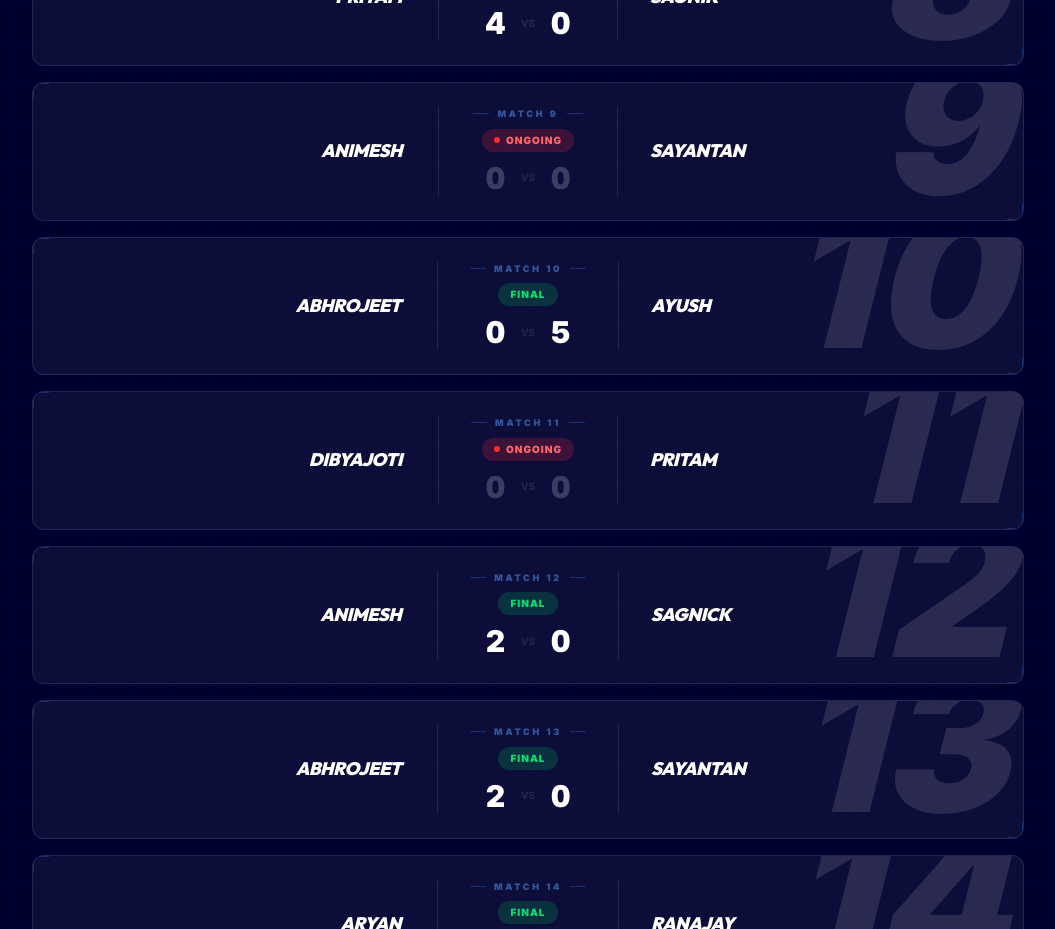
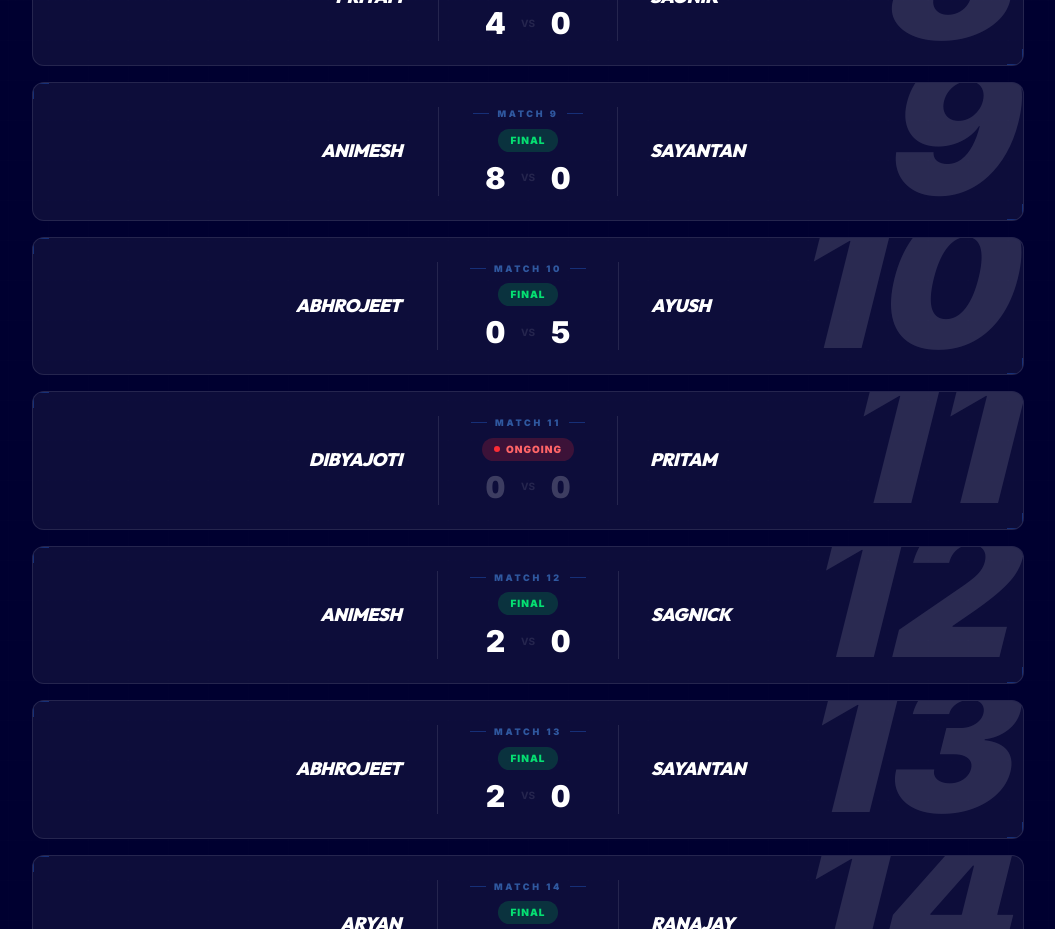
Before and after one commit to barnikbhai2007/uxl, a React (Vite) app: page / in a window 1280 px wide. Shown: the part 1800-2729 px from the top of the page, without its empty margins (112-1167 px from the left). Built offline with nearby package versions, Linux system fonts and the light colour scheme.

Commit message:
feat: Add match results and news for SAYANTAN vs ANIMESH
Includes the score, scorers, and stats for the match between SAYANTAN and ANIMESH, and adds a corresponding news post to highlight the result.

```diff
--- a/src/App.tsx
+++ b/src/App.tsx
@@ -87,6 +87,17 @@ const getMatchesFromSchedule = (teams: Team[]): Match[] => {
         homeScorers = [{ playerName: 'Hazard', goals: 1 }, { playerName: 'Kane', goals: 1 }];
         homeStats = { shots: 6, shotsOnTarget: 5, possession: 54, passAccuracy: 87, fouls: 0, offsides: 0 };
         awayStats = { shots: 3, shotsOnTarget: 3, possession: 46, passAccuracy: 77, fouls: 0, offsides: 0 };
+      } else if (sm.home === "SAYANTAN" && sm.away === "ANIMESH") {
+        homeScore = 0; awayScore = 8; status = 'finished';
+        awayScorers = [
+          { playerName: 'C. Ronaldo', goals: 4 },
+          { playerName: 'Berghuis', goals: 1 },
+          { playerName: 'Zieliński', goals: 1 },
+          { playerName: 'Al Dawsari', goals: 1 },
+          { playerName: 'O\'Reilly', goals: 1 }
+        ];
+        homeStats = { shots: 0, shotsOnTarget: 0, possession: 40, passAccuracy: 60, fouls: 0, offsides: 0 };
+        awayStats = { shots: 12, shotsOnTarget: 12, possession: 60, passAccuracy: 90, fouls: 1, offsides: 0 };
       }
     }
 
@@ -198,6 +209,13 @@ const calculateStats = (teams: Team[], matches: Match[]): PlayerGoalStats[] => {
 
 const NEWS_POSTS = [
   {
+    id: 16,
+    title: "ANIMESH OBLITERATES SAYANTAN",
+    excerpt: "In a historic Matchday 1 performance, Animesh secures an 8-0 victory over Sayantan Paul. C. Ronaldo was unstoppable, netting four goals.",
+    date: "27th March 2026",
+    category: "MATCH REPORT"
+  },
+  {
     id: 15,
     title: "SAMRIDDHA SHINES AGAINST RAJAT",
     excerpt: "Samriddha Mandal secures a convincing 2-0 win over Rajat Das. Hazard and Kane provided the goals in a dominant performance.",
@@ -255,8 +273,8 @@ const NEWS_POSTS = [
   },
   {
     id: 4,
-    title: "MATCHDAY 1: 12/16 COMPLETED",
-    excerpt: "The tournament is in full swing with 12 matches completed. 4 more high-stakes fixtures remain for today.",
+    title: "MATCHDAY 1: 13/16 COMPLETED",
+    excerpt: "The tournament is in full swing with 13 matches completed. 3 more high-stakes fixtures remain for today.",
     date: "27th March 2026",
     category: "TOURNAMENT STATUS"
   },
```
